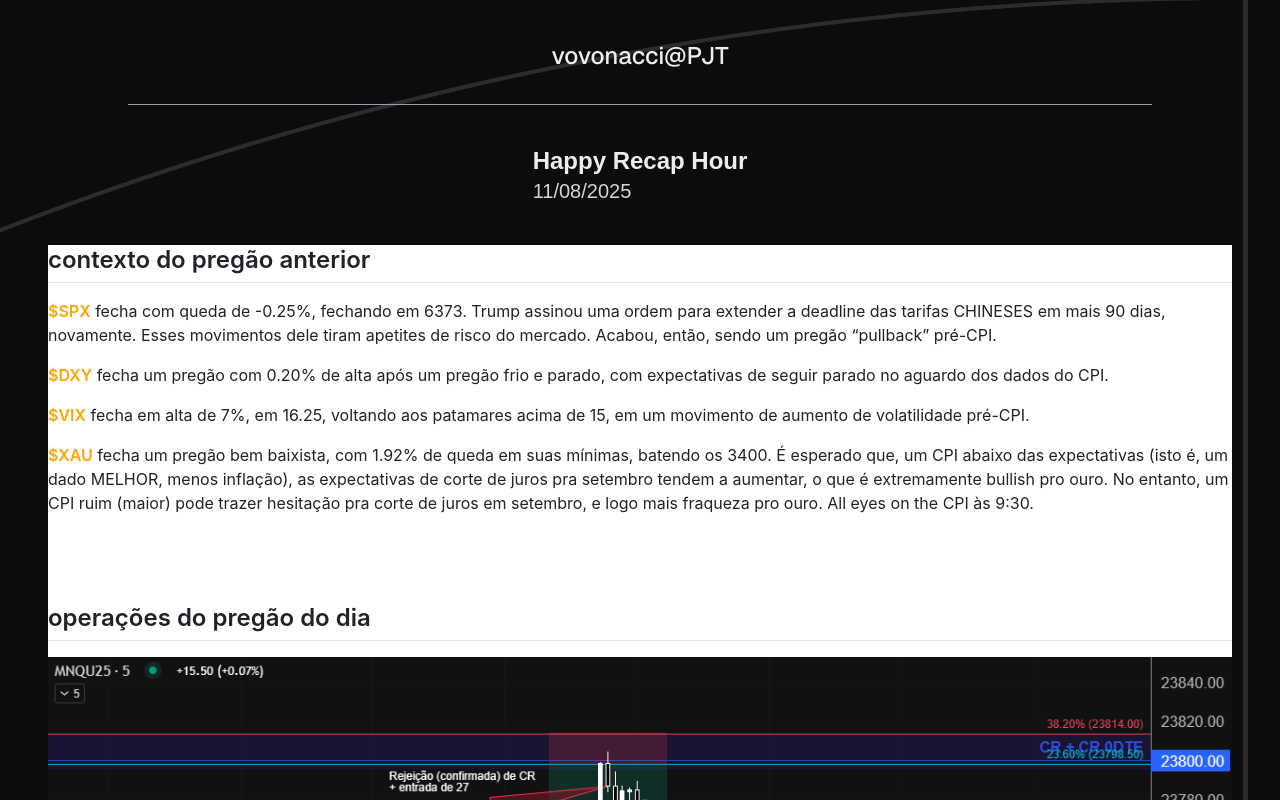
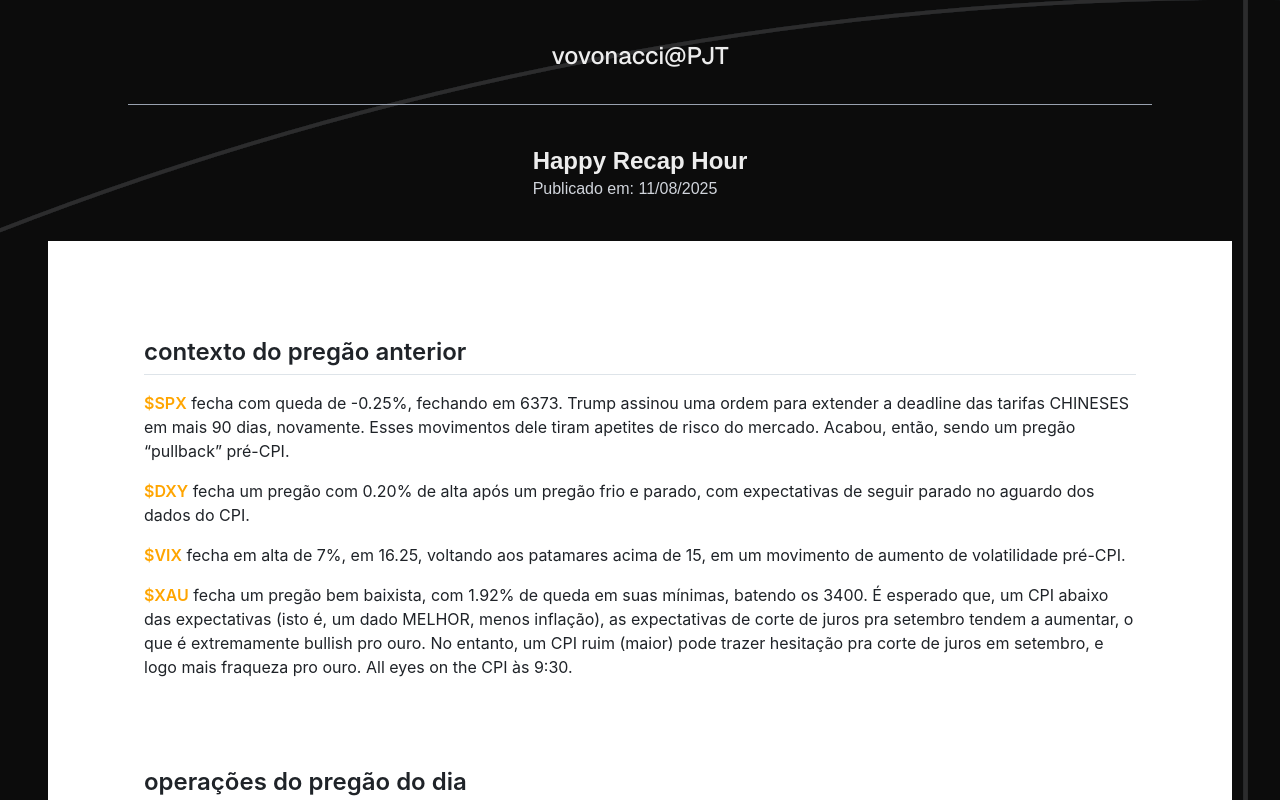
Before and after one commit to pxpc2/vovonacci, a Next.js app: page /blog/hrh-11-08-25 in a window 1280 px wide. Shown: the top 800 px of the page. Built offline with nearby package versions, Linux system fonts and the light colour scheme.

Commit message:
fixing posts

```diff
--- a/app/blog/[slug]/page.tsx
+++ b/app/blog/[slug]/page.tsx
@@ -36,12 +36,12 @@ export default async function BlogPost(props: {
           <div className="flex">
             <div className="flex flex-col py-10">
               <h1 className="text-2xl font-bold">{post.title}</h1>
-              <p className="text-xl text-gray-300">{post.date}</p>
+              <p className="text-md text-gray-300">Publicado em: {post.date}</p>
             </div>
           </div>
 
           <div
-            className="markdown-body"
+            className="markdown-body p-24 max-w-[1460px]"
             dangerouslySetInnerHTML={{ __html: html }}
           />
         </article>
--- /dev/null
+++ b/posts/niveis-18-08-25.md
@@ -0,0 +1,7 @@
+---
+title: "Níveis EOD p/ 18-08-25"
+date: "16/08/2025"
+---
+
+![Alt text](/SNAPSHOTS/image.png)
+![Alt text](/SNAPSHOTS/niveisEOD-18-08.png)
```
Also changed, not shown: public/SNAPSHOTS/image.png (added), public/SNAPSHOTS/niveisEOD-18-08.png (added).
